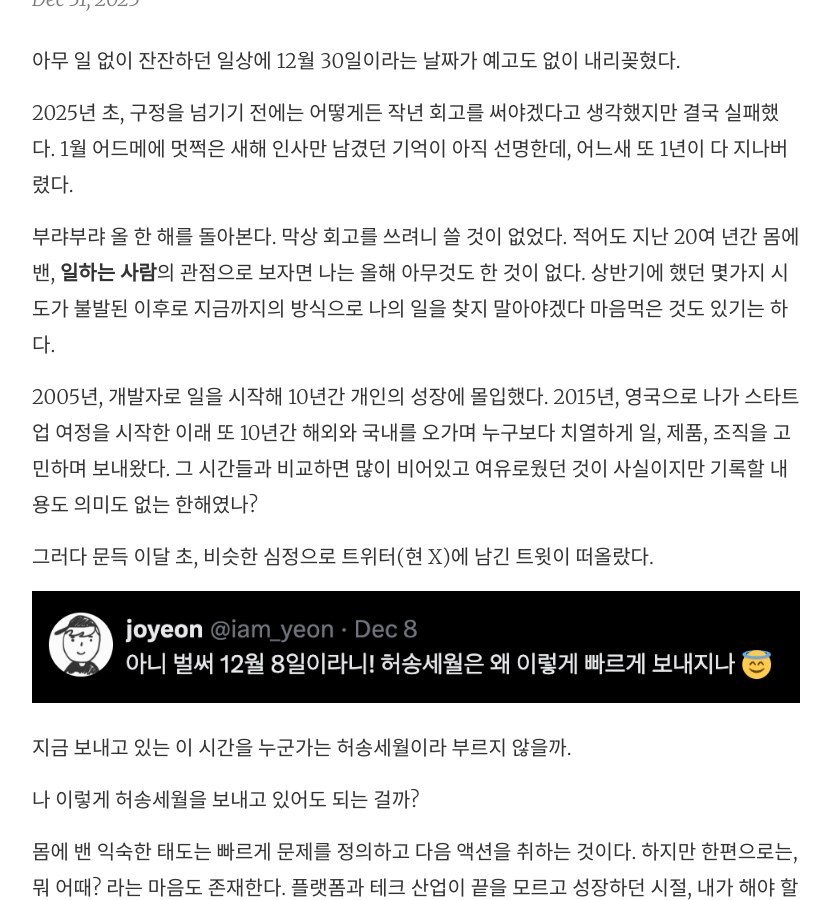
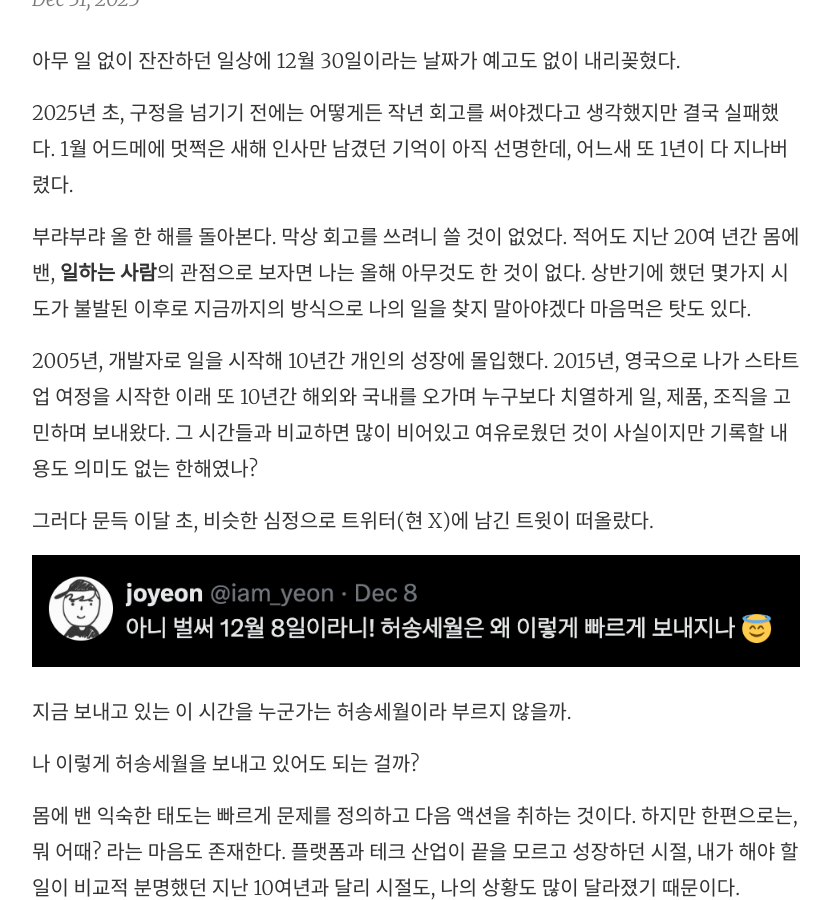
Before and after one commit to joyeon/joyeon.github.io, a Jekyll site: the page built from _posts/2025-12-31-new-blog.md, in a window 1280 px wide and 900 px high, scrolled down 456 px. Shown: the whole window, without its empty margins (224-1055 px from the left). Built offline with Jekyll 4.4.1, drawn with Linux system fonts in a browser that asks for light colours.

Commit message:
Revise year-end reflection in new blog post
Refine the reflection on the past year, emphasizing a shift in mindset regarding work and personal growth.

```diff
--- a/_posts/2025-12-31-new-blog.md
+++ b/_posts/2025-12-31-new-blog.md
@@ -7,7 +7,7 @@ title:  "블로그 다시 다시 시작 : 허송세월"
 
 2025년 초, 구정을 넘기기 전에는 어떻게든 작년 회고를 써야겠다고 생각했지만 결국 실패했다. 1월 어드메에 멋쩍은 새해 인사만 남겼던 기억이 아직 선명한데, 어느새 또 1년이 다 지나버렸다.
 
-부랴부랴 올 한 해를 돌아본다. 막상 회고를 쓰려니 쓸 것이 없었다. 적어도 지난 20여 년간 몸에 밴, **일하는 사람**의 관점으로 보자면 나는 올해 아무것도 한 것이 없다. 상반기에 했던 몇가지 시도가 불발된 이후로 지금까지의 방식으로 나의 일을 찾지 말아야겠다 마음먹은 것도 있기는 하다.
+부랴부랴 올 한 해를 돌아본다. 막상 회고를 쓰려니 쓸 것이 없었다. 적어도 지난 20여 년간 몸에 밴, **일하는 사람**의 관점으로 보자면 나는 올해 아무것도 한 것이 없다. 상반기에 했던 몇가지 시도가 불발된 이후로 지금까지의 방식으로 나의 일을 찾지 말아야겠다 마음먹은 탓도 있다.
 
 2005년, 개발자로 일을 시작해 10년간 개인의 성장에 몰입했다. 2015년, 영국으로 나가 스타트업 여정을 시작한 이래 또 10년간 해외와 국내를 오가며 누구보다 치열하게 일, 제품, 조직을 고민하며 보내왔다. 그 시간들과 비교하면 많이 비어있고 여유로웠던 것이 사실이지만 기록할 내용도 의미도 없는 한해였나?
 
```
